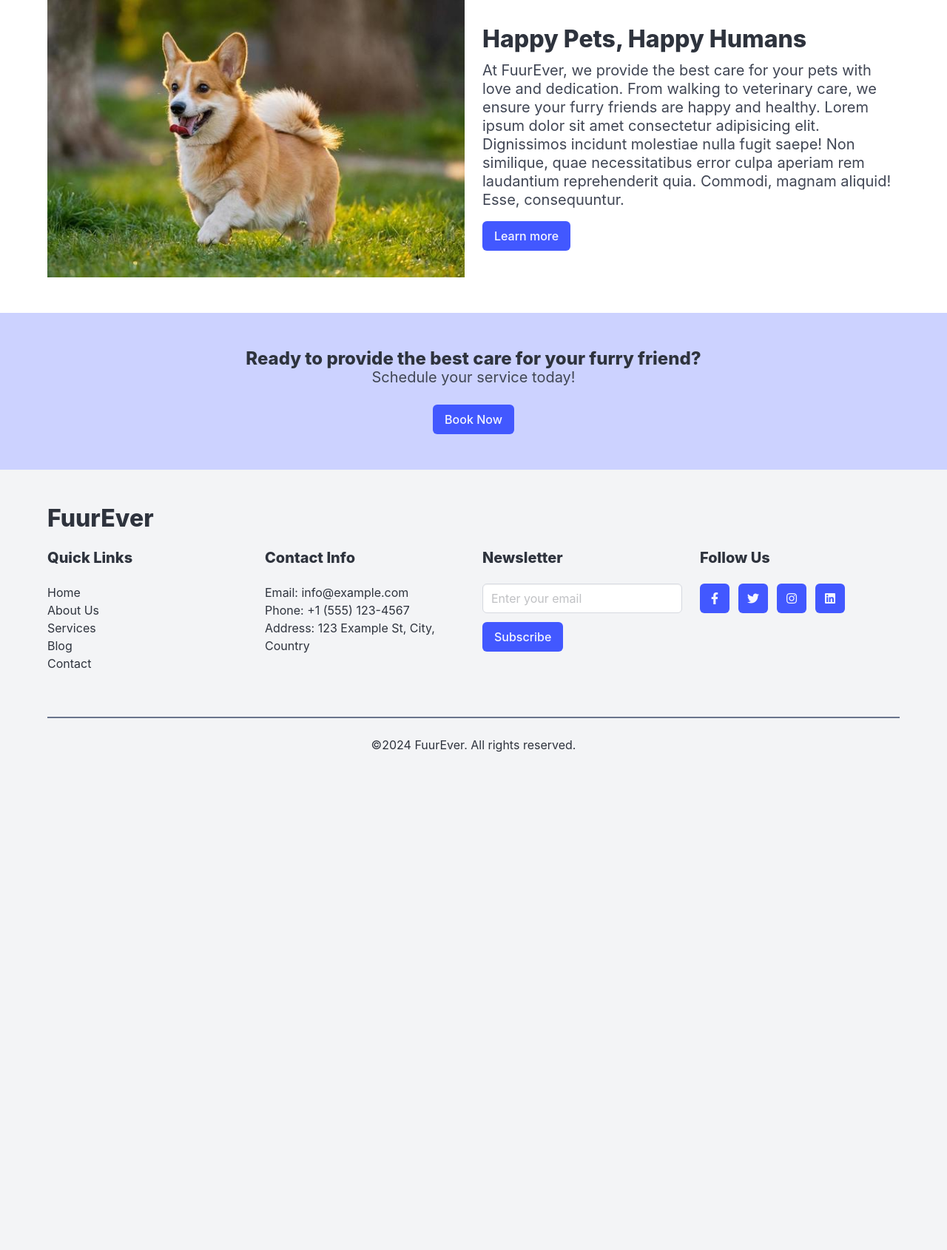
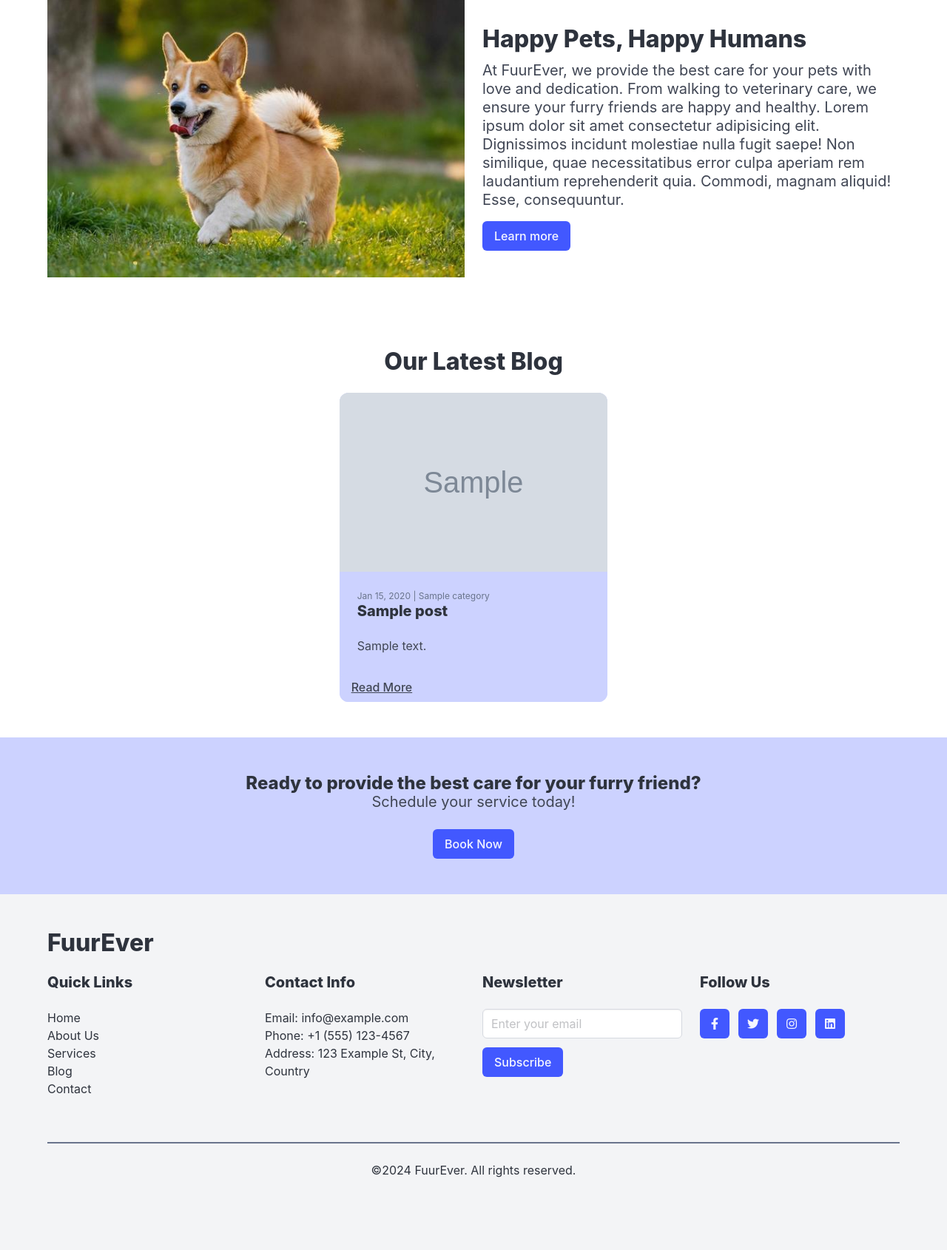
Before and after one commit to prapti-r/DogCare-website, a Django app: template c7466870/mysite/templates/home.html in a window 1280 px wide. Shown: the part 949-2639 px from the top of the page at 74% size. Before the commit the page ends 1966 px from the top, so only its background shows below. Run offline with Django 5.2, Linux system fonts and the light colour scheme; the template is opened without the code that fills it: most values are stand-ins (such as "Sample title", 1, 10 or a date in 2020); grey boxes marked "Sample" are stand-in pictures.

Commit message:
blog section added

```diff
--- a/c7466870/mysite/templates/home.html
+++ b/c7466870/mysite/templates/home.html
@@ -24,7 +24,7 @@
     <div class="container">
       <div class="columns is-vcentered">
         <div class="column">
-          <figure class="image is-3by2 is-half-tablet">
+          <figure class="image is-3by2 is-half-tablet is-hidden-mobile">
             <img src="{% static '\img\dog.jpg' %}" alt="Dog image">
           </figure>
         </div>
@@ -39,7 +39,38 @@
     </div>
   </section>
 
-  <!-- Blog Section -->
+<!-- Blog Section -->
+<div class="section">
+  <div class="container">
+    <h2 class="title has-text-centered">Our Latest Blog</h2>
+    <div class="columns is-multiline is-centered is-variable is-4">
+      {% for post in blogs_posts %}
+      <div class="column is-full-mobile is-half-tablet is-one-third-desktop">
+        <div class="card blog-card has-background-link-soft is-shadowless card-responsive">
+          <div class="card-image">
+            <figure class="image is-3by2">
+              {% if post.image %}
+              <img src="{{ post.image.url }}" alt="{{ post.title }}">
+              {% endif %}
+            </figure>
+          </div>
+          <div class="card-content">
+            <p class="is-size-7 has-text-grey">{{ post.created_at|date:"M d, Y" }} | {{ post.category.name }}</p>
+            <h3 class="title is-5">{{ post.title }}</h3>
+            <p>{{ post.summary|truncatewords:20 }}</p>
+          </div>
+          <div class="card has-background-link-soft is-shadowless">
+            <a href="{% url 'blog_detail' post.slug %}" class="button is-text">Read More</a>
+          </div>
+        </div>
+      </div>
+      {% endfor %}
+    </div>
+  </div>
+</div>
+
+
+
 
   <!-- Our Services Section -->
 
```
